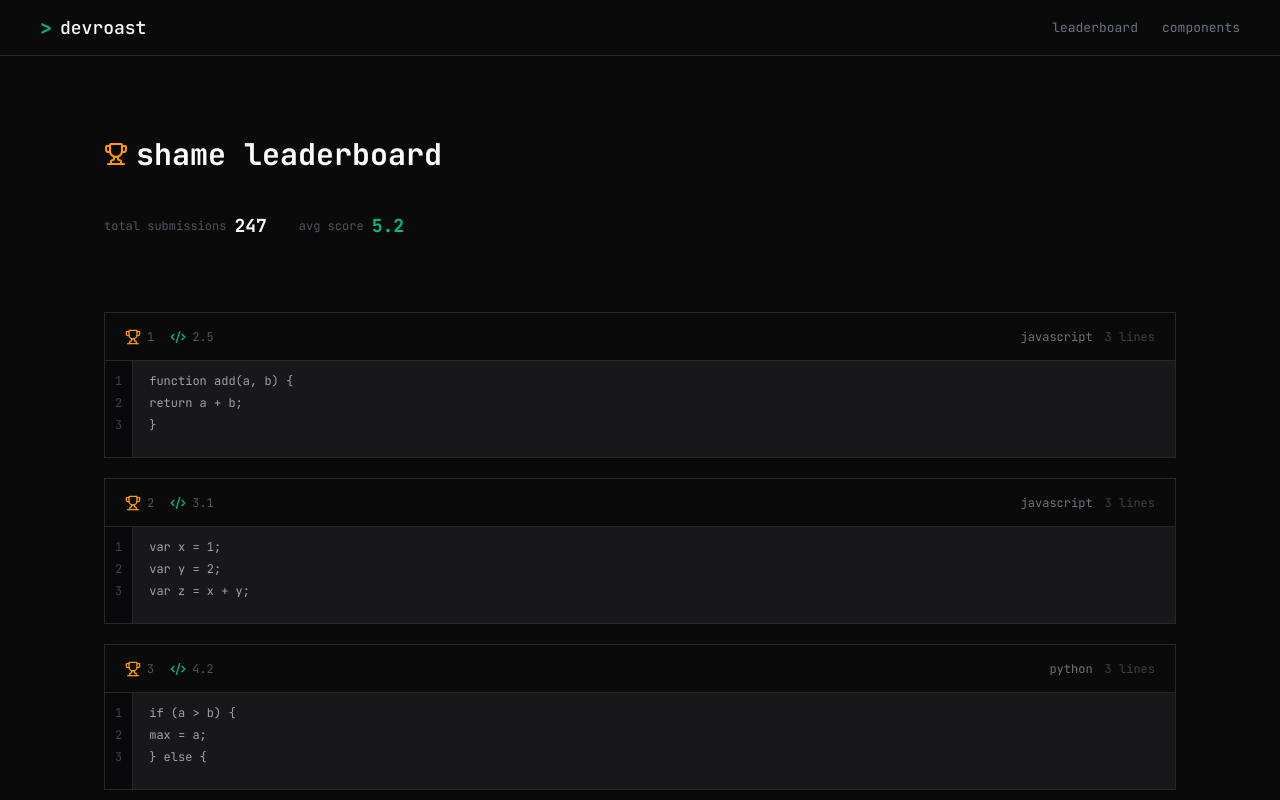
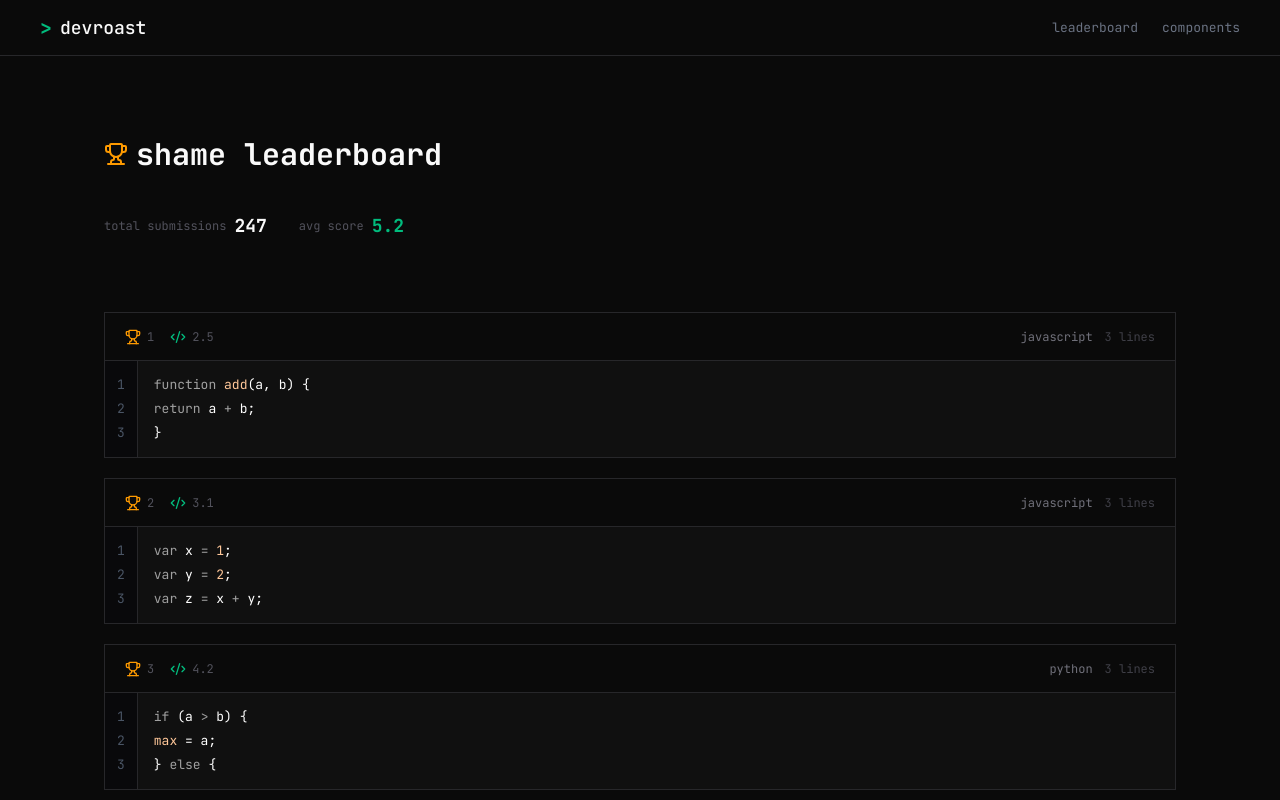
Before and after one commit to andersonkaiti/devroast, a Next.js app: page /leaderboard in a window 1280 px wide. Shown: the top 800 px of the page. Built offline with nearby package versions, Linux system fonts and the light colour scheme.

Commit message:
♻️ refactor(leaderboard): use CodeBlock component

```diff
--- a/src/app/leaderboard/page.tsx
+++ b/src/app/leaderboard/page.tsx
@@ -1,4 +1,6 @@
+import { CodeBlock } from '@components/ui'
 import { Code2, Trophy } from 'lucide-react'
+import type { BundledLanguage } from 'shiki'
 
 export const metadata = {
   title: 'Leaderboard - DevRoast',
@@ -9,7 +11,6 @@ interface LeaderboardEntry {
   id: string
   rank: number
   code: string
-  codeLines: string[]
   language: string
   score: number
   author: string
@@ -22,7 +23,6 @@ const LEADERBOARD_DATA: LeaderboardEntry[] = [
     code: `function add(a, b) {
   return a + b;
 }`,
-    codeLines: ['function add(a, b) {', '  return a + b;', '}'],
     language: 'javascript',
     score: 2.5,
     author: 'dev_noob',
@@ -33,7 +33,6 @@ const LEADERBOARD_DATA: LeaderboardEntry[] = [
     code: `var x = 1;
 var y = 2;
 var z = x + y;`,
-    codeLines: ['var x = 1;', 'var y = 2;', 'var z = x + y;'],
     language: 'javascript',
     score: 3.1,
     author: 'junior_dev',
@@ -46,7 +45,6 @@ var z = x + y;`,
 } else {
   max = b;
 }`,
-    codeLines: ['if (a > b) {', '  max = a;', '} else {', '  max = b;', '}'],
     language: 'python',
     score: 4.2,
     author: 'code_warrior',
@@ -57,7 +55,6 @@ var z = x + y;`,
     code: `setTimeout(() => {
   console.log("hello");
 }, 1000);`,
-    codeLines: ['setTimeout(() => {', '  console.log("hello");', '}, 1000);'],
     language: 'javascript',
     score: 5.0,
     author: 'async_lover',
@@ -70,21 +67,15 @@ var z = x + y;`,
 } catch (e) {
   console.log("error");
 }`,
-    codeLines: [
-      'try {',
-      '  doSomething();',
-      '} catch (e) {',
-      '  console.log("error");',
-      '}',
-    ],
     language: 'javascript',
     score: 5.8,
     author: 'error_handler',
   },
 ]
 
-function LeaderboardCard({ entry }: { entry: LeaderboardEntry }) {
-  const codePreview = entry.codeLines.slice(0, 3)
+async function LeaderboardCard({ entry }: { entry: LeaderboardEntry }) {
+  const previewCode = entry.code.split('\n').slice(0, 3).join('\n')
+  const lineCount = previewCode.split('\n').length
 
   return (
     <div className="flex flex-col border border-zinc-800 bg-neutral-950">
@@ -104,38 +95,16 @@ function LeaderboardCard({ entry }: { entry: LeaderboardEntry }) {
         </div>
         <div className="flex items-center gap-3 text-xs">
           <span className="text-zinc-500">{entry.language}</span>
-          <span className="text-zinc-700">{codePreview.length} lines</span>
+          <span className="text-zinc-700">{lineCount} lines</span>
         </div>
       </div>
 
       {/* Code Block */}
-      <div className="flex h-24 overflow-hidden bg-zinc-900">
-        {/* Line Numbers */}
-        <div className="flex flex-col items-end gap-1.5 border-zinc-800 border-r bg-zinc-950 px-2.5 py-3 text-right">
-          {codePreview.map((line, i) => (
-            <span
-              key={`${entry.id}-line-${line}`}
-              className="text-xs text-zinc-700"
-            >
-              {i + 1}
-            </span>
-          ))}
-        </div>
-
-        {/* Code Content */}
-        <div className="flex-1 overflow-hidden px-4 py-3">
-          <div className="space-y-1.5 font-mono text-xs">
-            {codePreview.map((line) => (
-              <div
-                key={`${entry.id}-${line}`}
-                className="truncate text-zinc-400"
-              >
-                {line}
-              </div>
-            ))}
-          </div>
-        </div>
-      </div>
+      <CodeBlock
+        code={previewCode}
+        lang={entry.language as BundledLanguage}
+        className="border-0"
+      />
     </div>
   )
 }
```
